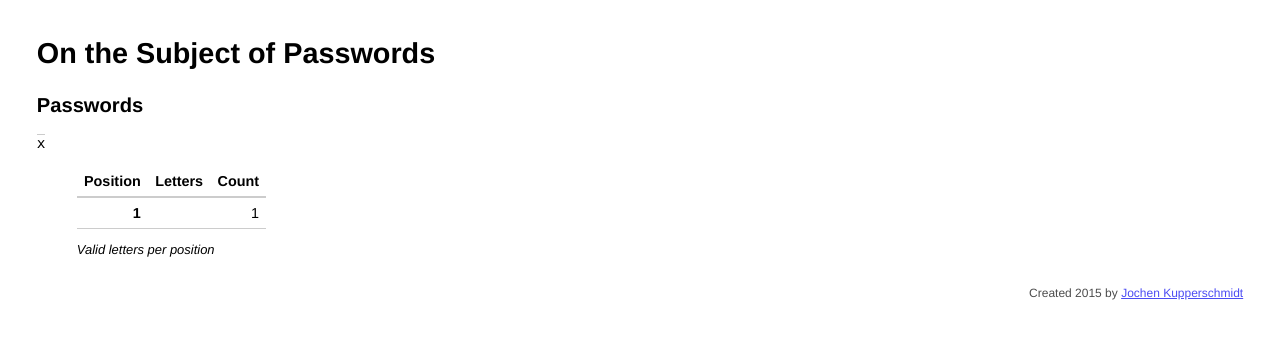
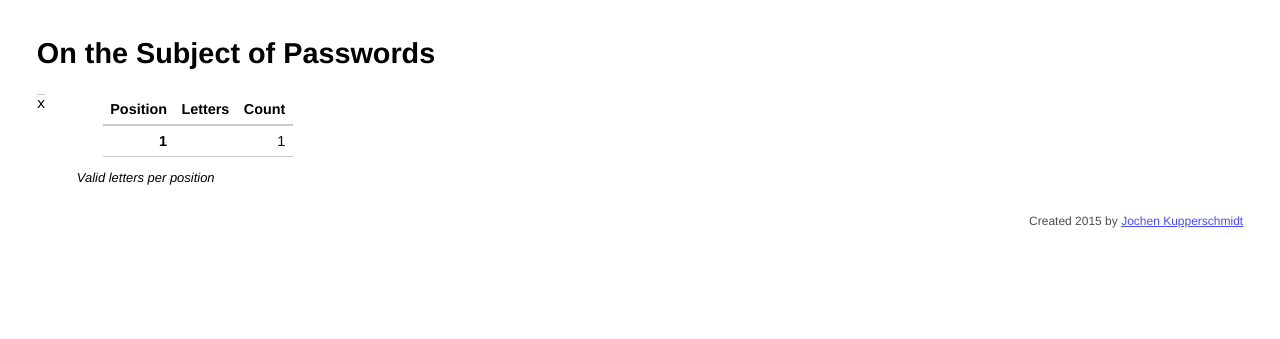
Before and after one commit to homeworkprod/better-bomb-defusal-manual, a Python web app: template bombdefusalmanual/pages/templates/passwords.html in a window 1280 px wide. Shown: the top 339 px of the page. Run offline with Jinja, Linux system fonts and the light colour scheme; the template is opened without the code that fills it: most values are stand-ins (such as "Sample title", 1, 10 or a date in 2020).

Commit message:
Put passwords list and valid letters figure next to each other.

```diff
--- a/bombdefusalmanual/pages/templates/_base.html
+++ b/bombdefusalmanual/pages/templates/_base.html
@@ -51,7 +51,17 @@
         padding-top: 1em;
       }
 
+      .pull-left {
+        float: left !important;
+        padding-right: 4em;
+      }
+      .pull-right {
+        float: right !important;
+        padding-left: 4em;
+      }
+
       footer {
+        clear: both;
         margin-top: 2em;
         opacity: 0.7;
         text-align: right;
--- a/bombdefusalmanual/pages/templates/passwords.html
+++ b/bombdefusalmanual/pages/templates/passwords.html
@@ -17,8 +17,7 @@
 {% endblock %}
 
 {% block content %}
-  <h2>Passwords</h2>
-  <table class="passwords">
+  <table class="passwords pull-left">
     {%- for passwords in passwords_by_first_letter %}
       {%- for password in passwords %}
       <tr>
```
